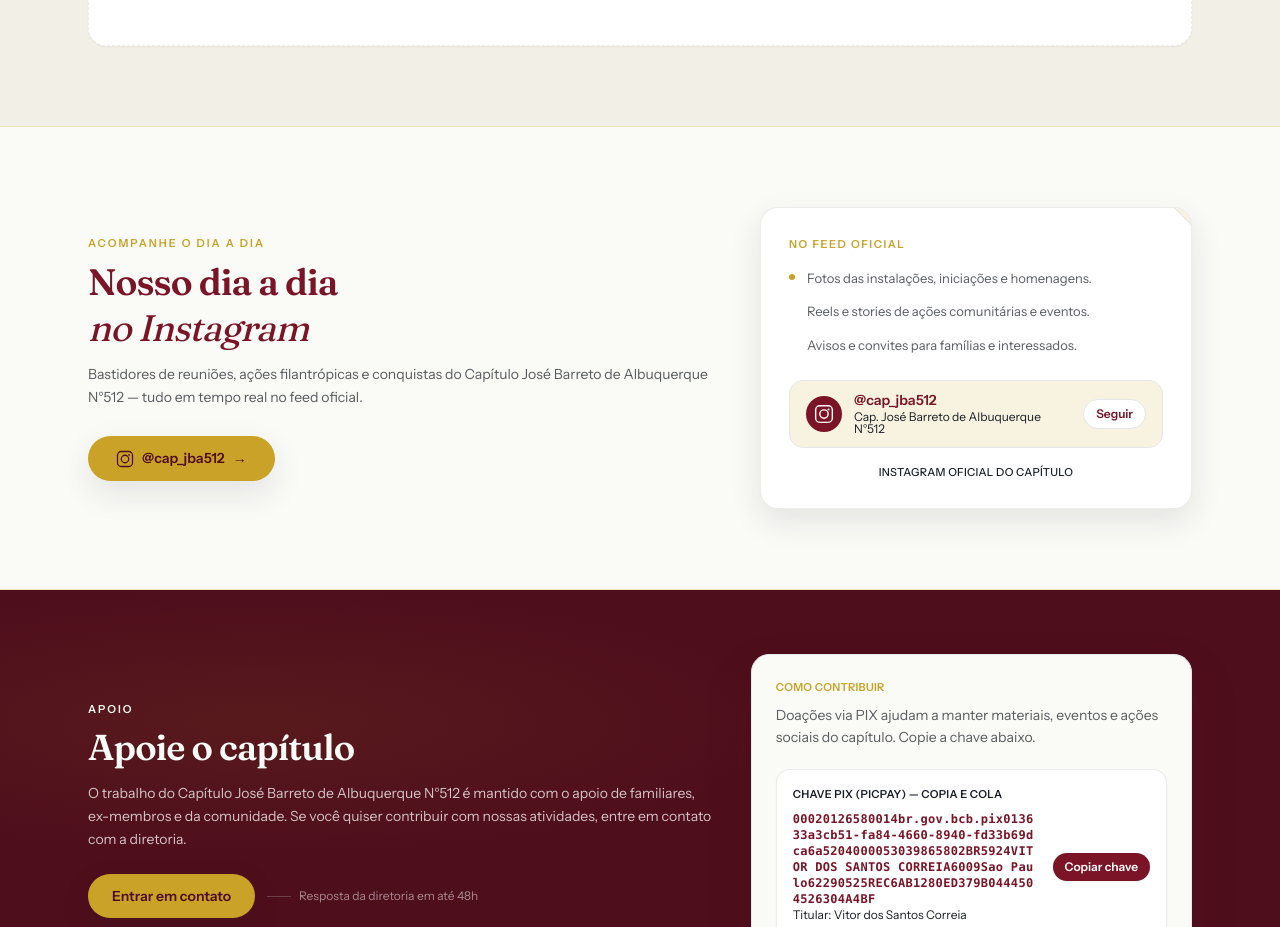
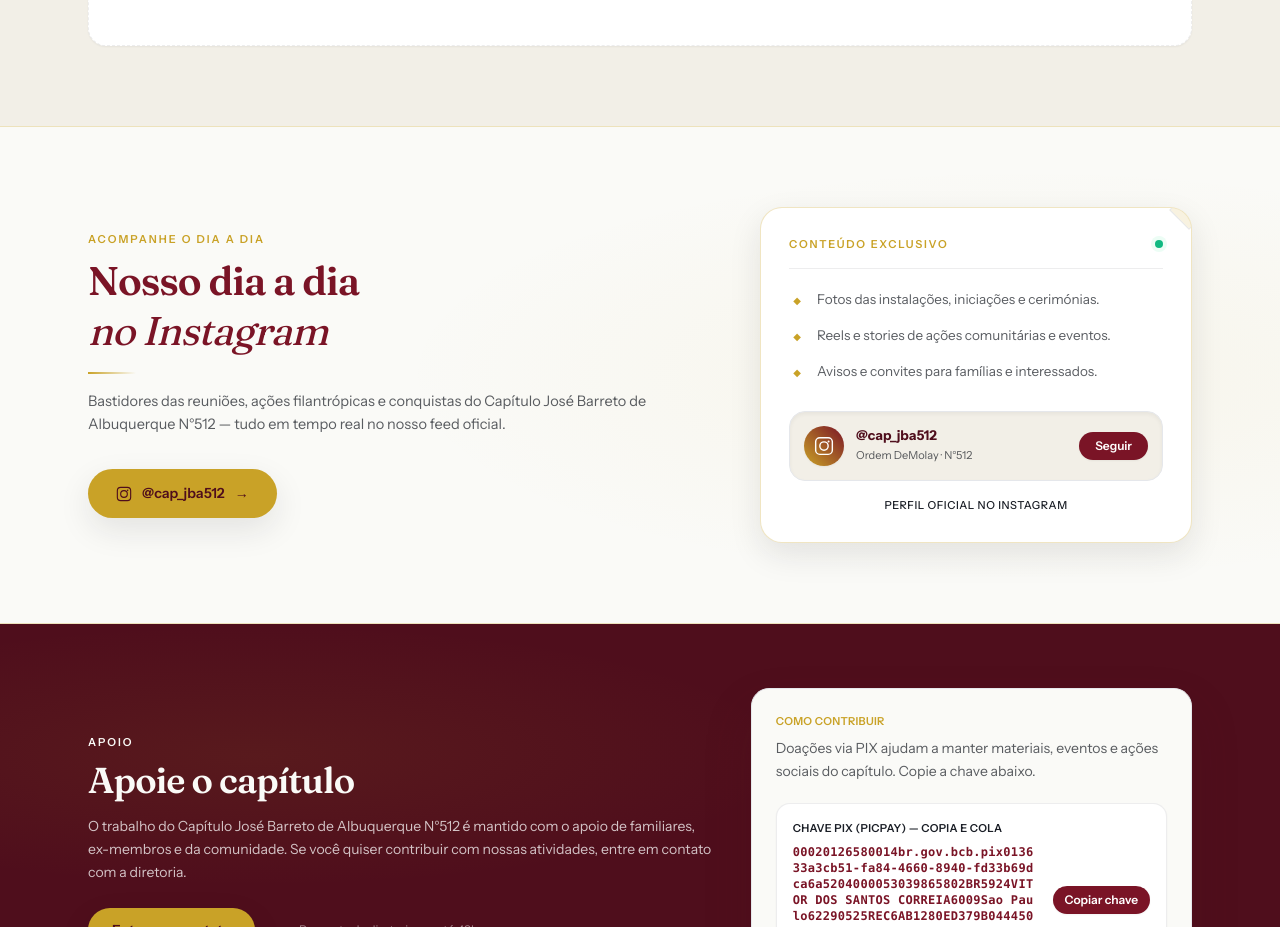
Before and after one commit to vitorcorreia20/site-jba, a Next.js app: page / in a window 1280 px wide. Shown: the part 5780-6707 px from the top of the page. Built offline with nearby package versions, Linux system fonts and the light colour scheme.

Commit message:
ui: redesign do instagram  e contatos

```diff
--- a/app/admin/page.tsx
+++ b/app/admin/page.tsx
@@ -22,9 +22,7 @@ export default async function AdminPage() {
         <div className="mx-auto flex max-w-6xl flex-wrap items-center justify-between gap-3 px-4 py-6 sm:gap-4 sm:px-6 sm:py-8">
           <div className="min-w-0">
             <div className="flex flex-wrap items-center gap-2 sm:gap-3">
-              <span className="flex h-8 w-8 shrink-0 items-center justify-center rounded-full border border-[var(--gold)]/30 bg-[var(--crimson-deep)] font-display text-xs font-bold text-[var(--gold)]">
-                512
-              </span>
+
               <h1 className="font-display text-xl font-semibold tracking-tight text-[var(--crimson)] sm:text-2xl">
                 Painel admin
               </h1>
@@ -39,7 +37,7 @@ export default async function AdminPage() {
               </span>
             </div>
             <p className="mt-2 truncate text-sm text-[var(--ink)]/60">
-              Logado como <span className="font-medium text-[var(--ink)]">{session?.user?.name ?? session?.user?.email}</span>
+              Seja Bem Vindo, <span className="font-medium text-[var(--ink)]">{session?.user?.name ?? session?.user?.email}</span>
             </p>
           </div>
           <BotaoSair />
--- a/app/layout.tsx
+++ b/app/layout.tsx
@@ -39,7 +39,10 @@ export default function RootLayout({
   children: React.ReactNode;
 }) {
   return (
-    <html lang="pt-BR" className={`${fraunces.variable} ${instrumentSans.variable}`}>
+    <html
+      lang="pt-BR"
+      className={`${fraunces.variable} ${instrumentSans.variable} scroll-smooth`}
+    >
       <body className="font-sans flex min-h-screen flex-col antialiased">
         <a href="#conteudo" className="skip-link">
           Pular para o conteúdo
--- a/app/page.tsx
+++ b/app/page.tsx
@@ -63,12 +63,12 @@ export default async function HomePage() {
               >
                 Quero fazer parte <span aria-hidden>→</span>
               </Link>
-              <Link
+              <a
                 href="#historia"
                 className="inline-flex items-center gap-2 rounded-full border border-white/20 bg-white/5 px-6 py-3 text-[14px] font-medium text-white/85 backdrop-blur transition-colors hover:bg-white/10 hover:text-white"
               >
                 Conheça nossa história
-              </Link>
+              </a>
             </div>
 
             {/* stats discretas */}
@@ -94,7 +94,7 @@ export default async function HomePage() {
               <HeroCarrossel fotos={fotosCarrossel} />
 
               {/* selo lacre inferior esquerdo – tipográfico */}
-              <div className="absolute -bottom-4 -left-3 hidden items-center gap-2 rounded-full border border-[var(--gold)]/30 bg-[var(--paper)] px-3 py-2 text-[11px] font-semibold uppercase tracking-wide text-[var(--crimson)] shadow-soft sm:flex">
+              <div className="absolute -bottom-6 -left-3 hidden items-center gap-2 rounded-full border border-[var(--gold)]/30 bg-[var(--paper)] px-3 py-2 text-[11px] font-semibold uppercase tracking-wide text-[var(--crimson)] shadow-soft sm:flex">
                 <span className="flex h-6 w-6 items-center justify-center rounded-full bg-[var(--gold)] text-[10px] font-black text-[var(--crimson-deep)]">
                   512
                 </span>
--- a/components/InstagramSection.tsx
+++ b/components/InstagramSection.tsx
@@ -22,84 +22,130 @@ function InstagramIcon({ className = "h-5 w-5" }: { className?: string }) {
 export default function InstagramSection() {
   return (
     <section className="relative overflow-hidden border-y border-[var(--gold-border)] bg-[var(--paper)]">
-      <div className="relative mx-auto grid max-w-6xl gap-8 px-6 py-14 sm:py-16 lg:grid-cols-12 lg:items-center lg:gap-12 lg:py-20">
-        {/* Esquerda – editorial */}
-        <div className="lg:col-span-7">
+      {/* Glow radial sutil em dourado no fundo */}
+      <div
+        aria-hidden
+        className="pointer-events-none absolute inset-0 bg-[radial-gradient(ellipse_70%_60%_at_80%_50%,rgba(201,162,39,0.06),transparent_70%)]"
+      />
+
+      <div className="relative mx-auto grid max-w-6xl gap-10 px-5 py-12 sm:px-6 sm:py-16 lg:grid-cols-12 lg:items-center lg:gap-12 lg:py-20">
+        {/* Esquerda – Editorial */}
+        <div className="w-full min-w-0 lg:col-span-7">
           <p className="text-[11px] font-semibold uppercase tracking-[0.18em] text-[var(--gold)]">
             Acompanhe o dia a dia
           </p>
-          <h2 className="mt-2 font-display text-[clamp(1.6rem,3vw,2.3rem)] font-semibold leading-tight tracking-tight text-[var(--crimson)]">
+          <h2 className="mt-2 font-display text-[clamp(1.75rem,3.2vw,2.5rem)] font-semibold leading-tight tracking-tight text-[var(--crimson)]">
             Nosso dia a dia
             <br />
-            <span className="font-normal italic text-[var(--ink)]/70">no Instagram</span>
+            <span className="font-normal italic text-[var(--ink)]/75">
+              no Instagram
+            </span>
           </h2>
-          <p className="mt-3 max-w-prose text-[14px] leading-relaxed text-[var(--ink-soft)]">
-            Bastidores de reuniões, ações filantrópicas e conquistas do Capítulo José Barreto de Albuquerque
-            N°512 — tudo em tempo real no feed oficial.
+
+          <div className="mt-4 h-0.5 w-12 bg-gradient-to-r from-[var(--gold)] to-transparent" />
+
+          <p className="mt-4 max-w-prose text-[14.5px] leading-relaxed text-[var(--ink-soft)]">
+            Bastidores das reuniões, ações filantrópicas e conquistas do
+            Capítulo José Barreto de Albuquerque N°512 — tudo em tempo real no
+            nosso feed oficial.
           </p>
 
-          <div className="mt-7 flex flex-wrap items-center gap-3">
+          <div className="mt-8 flex flex-wrap items-center gap-4">
             <a
               href={INSTAGRAM_URL}
               target="_blank"
               rel="noopener noreferrer"
               aria-label="Abrir Instagram do Capítulo José Barreto de Albuquerque N°512 em nova aba — @cap_jba512"
-              className="inline-flex items-center gap-2 rounded-full bg-[var(--gold)] px-7 py-3 text-[14px] font-semibold text-[var(--crimson-deep)] shadow-soft transition-all hover:bg-[var(--gold-light)] hover:-translate-y-px hover:shadow-strong"
+              className="group relative inline-flex items-center gap-2.5 overflow-hidden rounded-full bg-[var(--gold)] px-7 py-3.5 text-[14px] font-semibold text-[var(--crimson-deep)] shadow-soft transition-all hover:bg-[var(--gold-light)] hover:-translate-y-0.5 hover:shadow-strong"
             >
-              <InstagramIcon className="h-[18px] w-[18px]" />
-              @cap_jba512
-              <span aria-hidden>→</span>
+              <InstagramIcon className="h-4 w-4 transition-transform duration-300 group-hover:scale-110" />
+              <span>@cap_jba512</span>
+              <span
+                aria-hidden
+                className="transition-transform duration-300 group-hover:translate-x-1"
+              >
+                →
+              </span>
             </a>
           </div>
         </div>
 
-        {/* Direita – card crimson editorial (espelho do Apoie mas claro) */}
-        <div className="lg:col-span-5">
-          <div className="relative overflow-hidden rounded-[18px] border border-[var(--ink-faint)] bg-white p-6 shadow-soft sm:p-7">
-            {/* losango decorativo */}
+        {/* Direita – Card Editorial elevado com restrição estrita de largura */}
+        <div className="w-full min-w-0 lg:col-span-5">
+          <div className="group relative w-full min-w-0 overflow-hidden rounded-[22px] border border-[var(--gold-border)] bg-white p-5 shadow-soft transition-all duration-500 hover:border-[var(--gold)]/50 hover:shadow-strong sm:p-7">
+            {/* Detalhe Dourado no topo do Card */}
+            <div className="absolute inset-x-0 top-0 h-1 bg-gradient-to-r from-[var(--gold)]/20 via-[var(--gold)] to-[var(--gold)]/20" />
+
+            {/* Losango decorativo */}
             <span
               aria-hidden
-              className="pointer-events-none absolute -right-3 -top-3 h-6 w-6 rotate-45 border border-[var(--gold)]/15 bg-[var(--gold-faint)]"
+              className="pointer-events-none absolute -right-3 -top-3 h-7 w-7 rotate-45 border border-[var(--gold)]/20 bg-[var(--gold-faint)] transition-colors group-hover:bg-[var(--gold)]/20"
             />
-            <p className="text-[11px] font-semibold uppercase tracking-[0.14em] text-[var(--gold)]">
-              No feed oficial
-            </p>
-            <ul className="mt-4 space-y-3 text-[13px] leading-relaxed text-[var(--ink-soft)]">
-              <li className="flex gap-3">
-                <span className="mt-1.5 h-1.5 w-1.5 shrink-0 rounded-full bg-[var(--gold)]" />
-                <span>Fotos das instalações, iniciações e homenagens.</span>
+
+            <div className="flex items-center justify-between border-b border-[var(--ink-faint)] pb-4">
+              <p className="text-[11px] font-semibold uppercase tracking-[0.16em] text-[var(--gold)]">
+                Conteúdo Exclusivo
+              </p>
+              <span className="flex h-2 w-2 shrink-0 rounded-full bg-emerald-500 ring-4 ring-emerald-50" />
+            </div>
+
+            {/* Lista com losangos no lugar dos pontos padrão */}
+            <ul className="mt-5 space-y-3.5 text-[13.5px] leading-relaxed text-[var(--ink-soft)]">
+              <li className="flex items-start gap-3">
+                <span className="mt-1 flex h-4 w-4 shrink-0 items-center justify-center text-[10px] text-[var(--gold)]">
+                  ◆
+                </span>
+                <span className="min-w-0 flex-1">
+                  Fotos das instalações, iniciações e cerimónias.
+                </span>
               </li>
-              <li className="flex gap-3">
-                <span className="mt-1.5 h-1.5 w-1.5 shrink-0 rounded-full bg-[var(--gold)]/70" />
-                <span>Reels e stories de ações comunitárias e eventos.</span>
+              <li className="flex items-start gap-3">
+                <span className="mt-1 flex h-4 w-4 shrink-0 items-center justify-center text-[10px] text-[var(--gold)]">
+                  ◆
+                </span>
+                <span className="min-w-0 flex-1">
+                  Reels e stories de ações comunitárias e eventos.
+                </span>
               </li>
-              <li className="flex gap-3">
-                <span className="mt-1.5 h-1.5 w-1.5 shrink-0 rounded-full bg-[var(--gold)]/50" />
-                <span>Avisos e convites para famílias e interessados.</span>
+              <li className="flex items-start gap-3">
+                <span className="mt-1 flex h-4 w-4 shrink-0 items-center justify-center text-[10px] text-[var(--gold)]">
+                  ◆
+                </span>
+                <span className="min-w-0 flex-1">
+                  Avisos e convites para famílias e interessados.
+                </span>
               </li>
             </ul>
 
-            <div className="mt-6 flex items-center gap-3 rounded-[14px] border border-[var(--gold-border)]/60 bg-[var(--gold-faint)] px-4 py-3">
-              <span className="flex h-9 w-9 shrink-0 items-center justify-center rounded-full bg-[var(--crimson)] text-white">
-                <InstagramIcon className="h-5 w-5" />
-              </span>
-              <div className="min-w-0">
-                <p className="text-sm font-semibold leading-none text-[var(--crimson)]">@cap_jba512</p>
-                <p className="mt-1 text-xs leading-none text-[var(--ink)]/60">Cap. José Barreto de Albuquerque N°512</p>
+            {/* Widget de Perfil do Instagram */}
+            <div className="mt-7 flex items-center justify-between gap-3 rounded-[16px] border border-[var(--gold-border)]/60 bg-[var(--paper-2)] p-3.5 shadow-inner">
+              <div className="flex items-center gap-3 min-w-0 flex-1">
+                <span className="relative flex h-10 w-10 shrink-0 items-center justify-center rounded-full bg-gradient-to-tr from-[var(--gold)] to-[var(--crimson)] text-white shadow-sm">
+                  <InstagramIcon className="h-5 w-5" />
+                </span>
+                <div className="min-w-0 flex-1">
+                  <p className="truncate text-[13.5px] font-bold leading-none text-[var(--crimson-deep)]">
+                    @cap_jba512
+                  </p>
+                  <p className="mt-1 truncate text-[11px] text-[var(--ink-soft)]">
+                    Ordem DeMolay · N°512
+                  </p>
+                </div>
               </div>
+
               <a
                 href={INSTAGRAM_URL}
                 target="_blank"
                 rel="noopener noreferrer"
                 aria-label="Seguir @cap_jba512 no Instagram"
-                className="ml-auto inline-flex shrink-0 items-center rounded-full border border-[var(--crimson)]/15 bg-white px-3 py-1.5 text-xs font-semibold text-[var(--crimson)] transition-colors hover:bg-[var(--crimson)] hover:text-white"
+                className="inline-flex shrink-0 items-center rounded-full bg-[var(--crimson)] px-4 py-1.5 text-xs font-semibold text-white shadow-sm transition-all hover:bg-[var(--crimson-deep)] hover:shadow"
               >
                 Seguir
               </a>
             </div>
 
-            <p className="mt-4 text-center text-[11px] font-medium uppercase tracking-wide text-[var(--ink)]/40">
-              Instagram oficial do capítulo
+            <p className="mt-4 text-center text-[11px] font-medium uppercase tracking-wider text-[var(--stone)]">
+              Perfil oficial no Instagram
             </p>
           </div>
         </div>
```
Also changed, not shown: app/quero-fazer-parte/page.tsx (+97 -23 lines).
